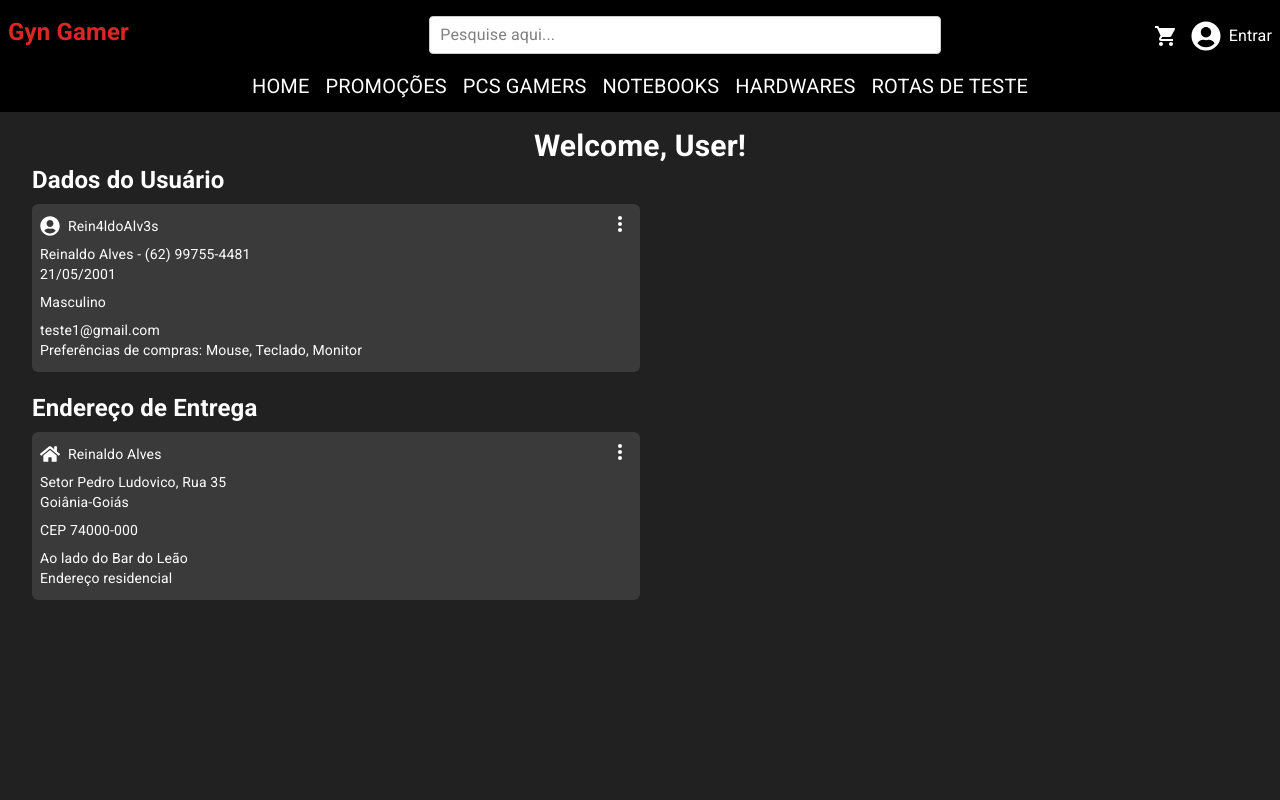
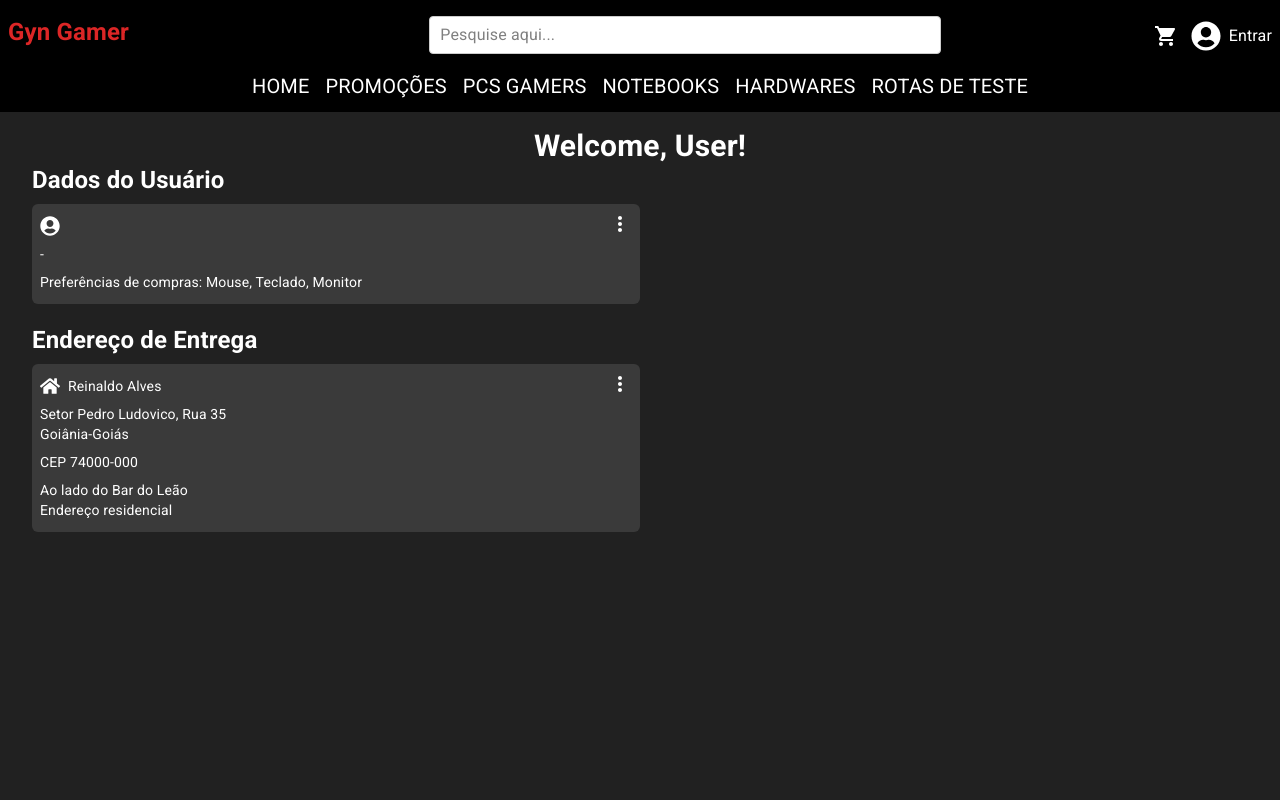
Before and after one commit to Rein4ldoAlv3s/gyn-gamer, a React (Vite) app: page /my-profile in a window 1280 px wide. Shown: the top 800 px of the page. Built offline with nearby package versions, Linux system fonts and the light colour scheme.

Commit message:
dados usuario myprofile

```diff
--- a/src/components/MyProfile.tsx
+++ b/src/components/MyProfile.tsx
@@ -39,25 +39,25 @@ const MyProfile = () => {
                 <div className='py-3 pl-2'>
                     <div className='flex items-center'>
                         <FaUserCircle size={20} className='mr-2 text-white ' />
-                        <span>Rein4ldoAlv3s</span>
+                        <span>{userData?.nomeUsuario || ""}</span>
                     </div>
 
                     <div className='mt-2'>
-                        <span>Reinaldo Alves - (62) 99755-4481</span>
+                        <span>{userData?.nomeReal || ""} - {userData?.telefone || ""}</span>
                     </div>
 
                     <div>
-                        <span>21/05/2001</span>
+                        <span>{userData?.dto || ""}</span>
                     </div>
 
 
 
                     <div className='mt-2'>
-                        <span>Masculino</span>
+                        <span>{userData?.genero || ""}</span>
                     </div>
 
                     <div className='mt-2'>
-                        <span>teste1@gmail.com</span>
+                        <span>{userData?.email || ""}</span>
                     </div>
 
                     <div>
```
